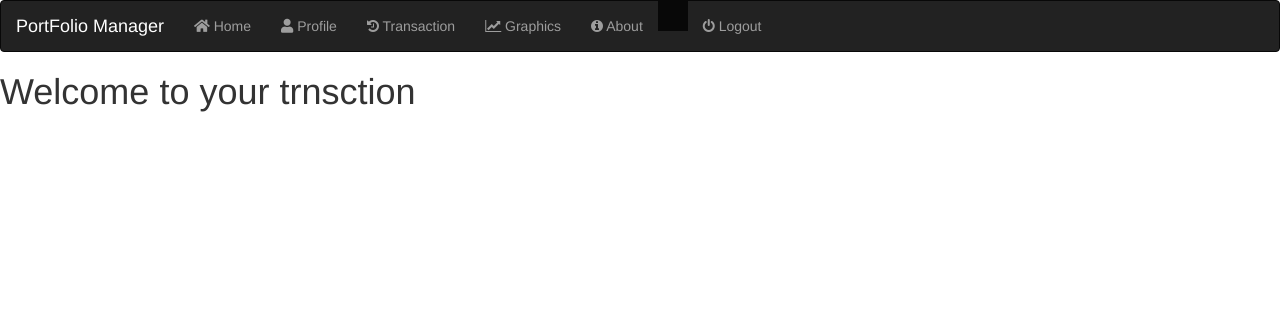
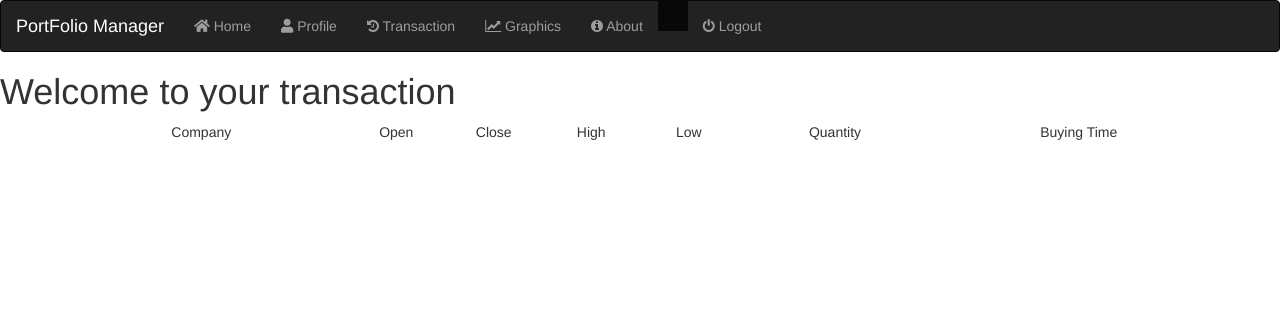
Before and after one commit to darshan761/SE_PMS, a Django app: template portfolio/templates/transaction.html in a window 1280 px wide. Shown: the top 312 px of the page. Run offline with Django 3.2, Linux system fonts and the light colour scheme; the template is opened without the code that fills it, so the values that code supplies are empty; some libraries are stand-ins or nearby versions.

Commit message:
Transaction added

```diff
--- a/portfolio/templates/transaction.html
+++ b/portfolio/templates/transaction.html
@@ -1,2 +1,25 @@
 {% include "header.html" %}
-<h1>Welcome to your trnsction</h1>
+<h1>Welcome to your transaction</h1>
+
+<div class="container">
+	<div class="row text-center">
+		<div class="col-sm-3 ">Company</div>
+		<div class="col-sm-1 ">Open</div>
+		<div class="col-sm-1 ">Close</div>
+		<div class="col-sm-1 ">High</div>
+		<div class="col-sm-1 ">Low</div>
+		<div class="col-sm-2 ">Quantity</div>
+		<div class="col-sm-3 ">Buying Time</div>
+	</div>
+	{% for x in data %}
+	<div class="row text-center">
+		<div class="col-sm-3">{{x.company}}</div>
+		<div class="col-sm-1">{{x.open}}</div>
+		<div class="col-sm-1">{{x.close}}</div>
+		<div class="col-sm-1">{{x.high}}</div>
+		<div class="col-sm-1">{{x.low}}</div>
+		<div class="col-sm-2">{{x.quantity}}</div>
+		<div class="col-sm-3">{{x.time}}</div>
+	</div>
+	{% endfor %}
+</div>
```
Also changed, not shown: portfolio/templates/home.html (+6 -2 lines), portfolio/views.py (+24 -5 lines), db.sqlite3.
